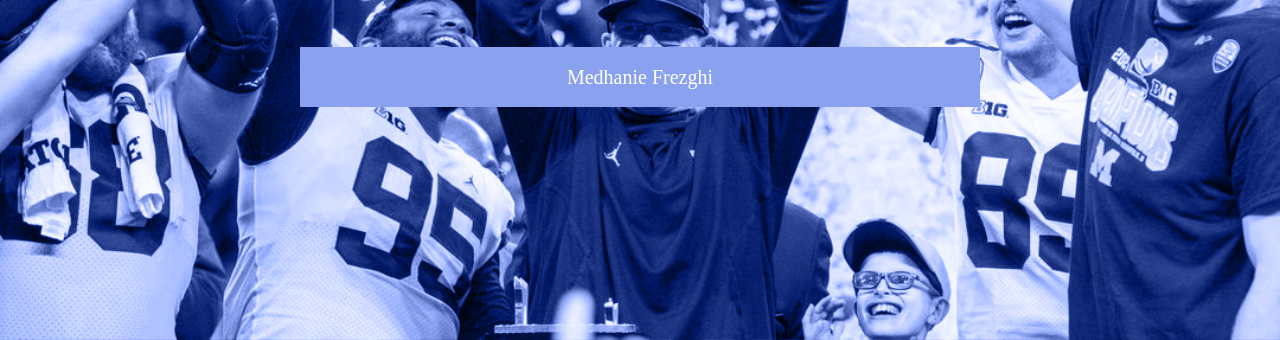
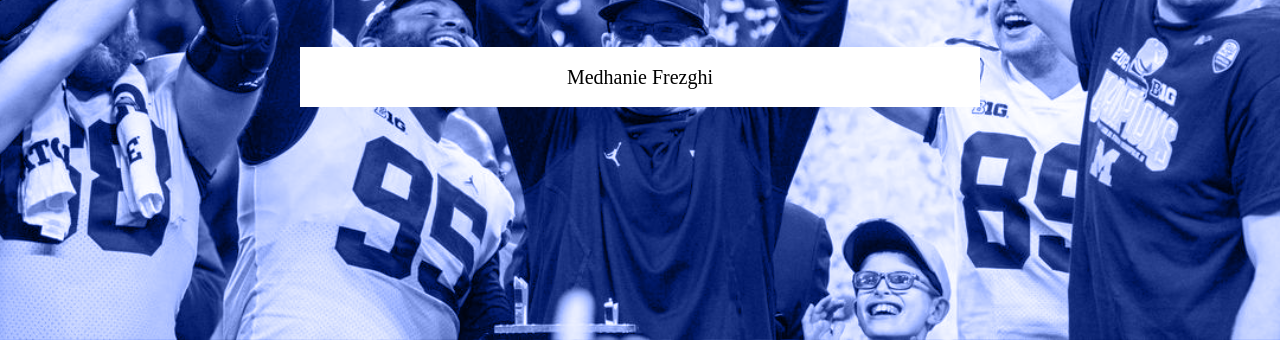
Before and after one commit to mfrezghi/mobile-view, a plain HTML site: page index.html in a window 1280 px wide. Shown: the part 460-800 px from the top of the page. Drawn offline with Linux system fonts and the light colour scheme.

Commit message:
contrast2

```diff
--- a/css/style.css
+++ b/css/style.css
@@ -13,8 +13,8 @@ color: white;
 h1{
 padding: 20px;
 text-align: center;
-background-color: #89A1EF;
-color: white;
+background-color: white;
+color: black;
 margin-top: 20px;
 font-size: 20px;
 font-weight: lighter;
--- a/index.html
+++ b/index.html
@@ -38,7 +38,6 @@
 			<div class="grid-container">
 				<div class="flip-card">
 					<div class="flip-card-inner">
-						<a href="#" id="flip-card-inner"></a>
 						<div class="flip-card-front">
 							<img src="imgs/june.png" alt = "June" width="500">
 						</div>
```
